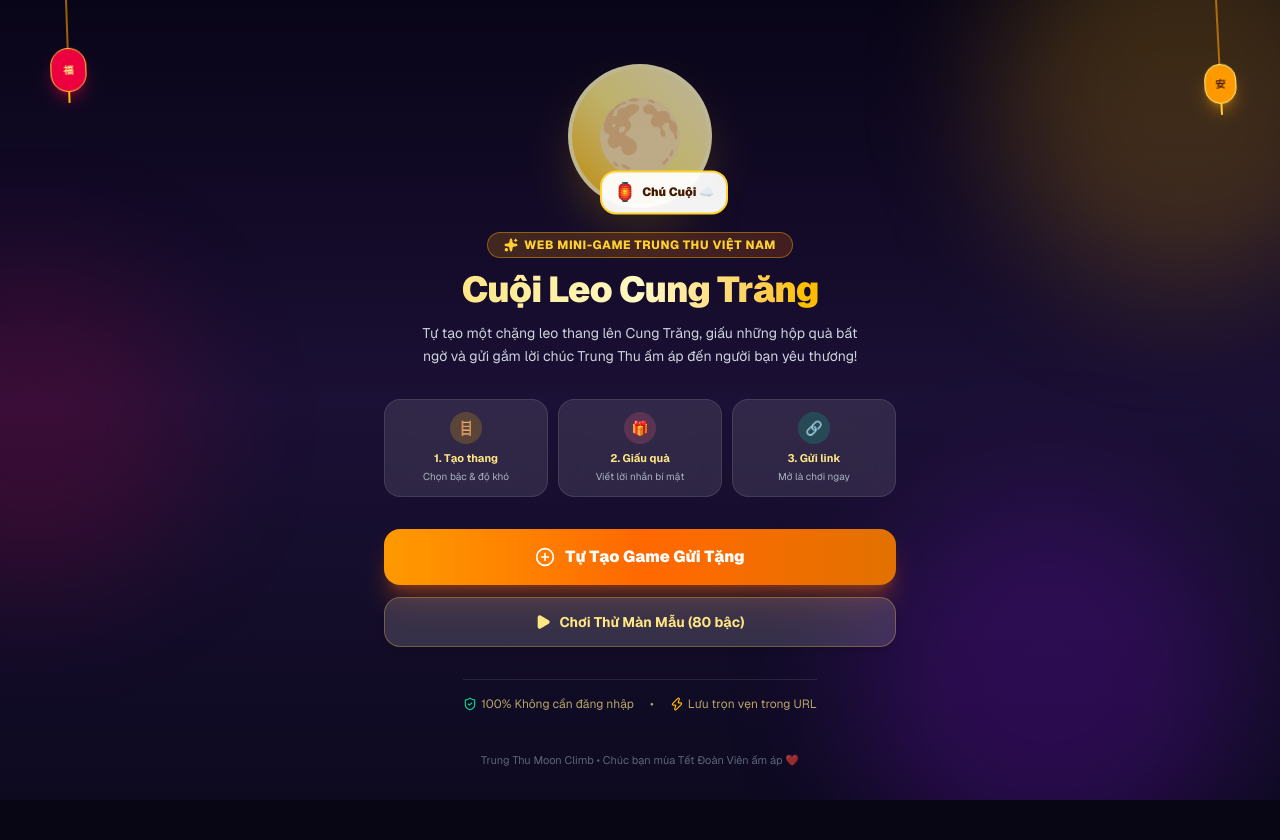
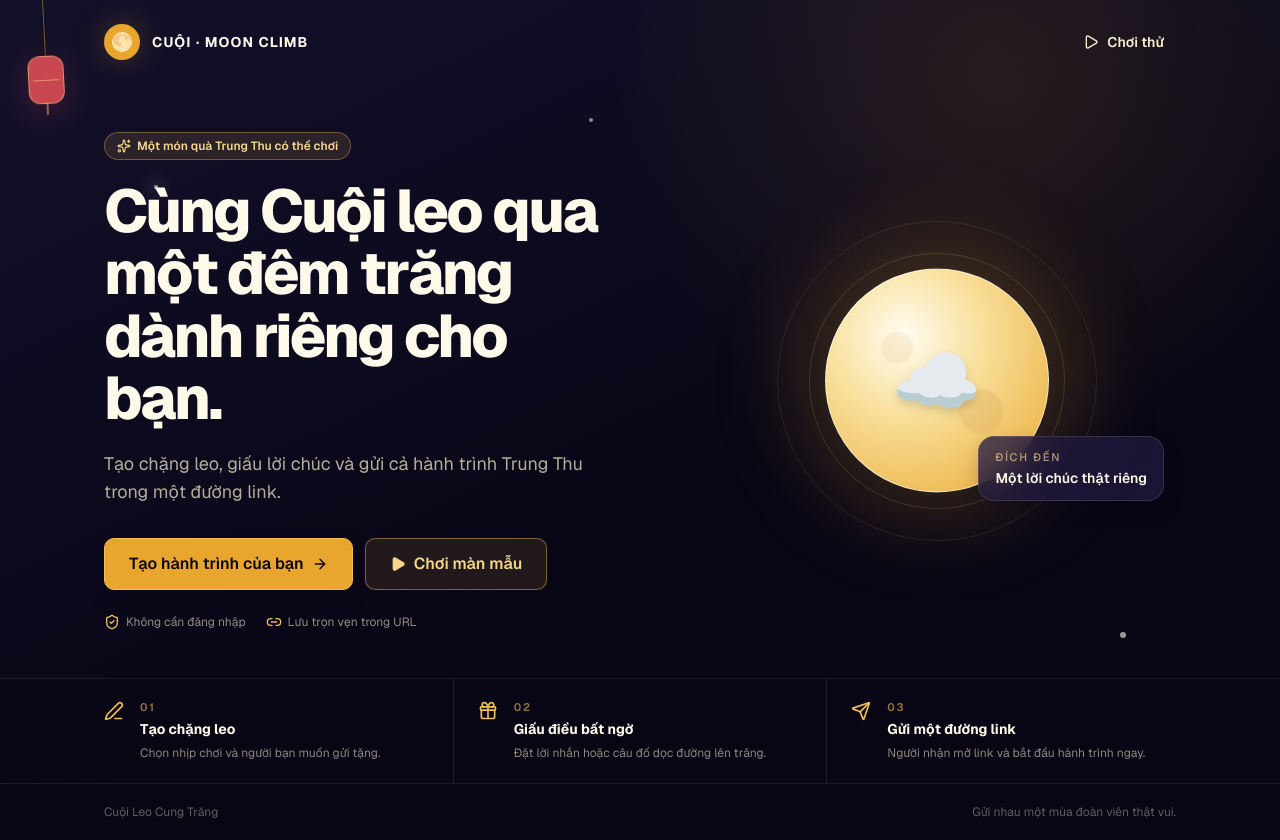
Before and after one commit to Akai1Shuichi/trung-thu-leo-thang, a Next.js app: page / in a window 1280 px wide. Before the commit the page ends 800 px from the top, so only its background shows below. Built offline with nearby package versions, Linux system fonts and the light colour scheme.

Commit message:
feat: unify home page visual hierarchy

```diff
--- a/src/app/page.tsx
+++ b/src/app/page.tsx
@@ -1,130 +1,153 @@
 import Link from "next/link";
-import { Sparkles, Play, PlusCircle, Zap, ShieldCheck } from "lucide-react";
+import {
+  ArrowRight,
+  Gift,
+  Link2,
+  PenLine,
+  Play,
+  Send,
+  ShieldCheck,
+  Sparkles,
+} from "lucide-react";
+import { Badge, buttonClassName } from "@/components/ui";
+
+const journeySteps = [
+  {
+    number: "01",
+    icon: PenLine,
+    title: "Tạo chặng leo",
+    description: "Chọn nhịp chơi và người bạn muốn gửi tặng.",
+  },
+  {
+    number: "02",
+    icon: Gift,
+    title: "Giấu điều bất ngờ",
+    description: "Đặt lời nhắn hoặc câu đố dọc đường lên trăng.",
+  },
+  {
+    number: "03",
+    icon: Send,
+    title: "Gửi một đường link",
+    description: "Người nhận mở link và bắt đầu hành trình ngay.",
+  },
+];
 
 export default function HomePage() {
   return (
-    <main className="min-h-screen bg-gradient-to-b from-[#090518] via-[#1b1035] to-[#0d0a20] text-white flex flex-col items-center justify-between p-4 sm:p-6 relative overflow-hidden">
-      {/* Hiệu ứng ánh trăng và đèn lồng phía sau */}
-      <div className="absolute -top-24 -right-24 w-96 h-96 bg-amber-400/20 rounded-full blur-3xl pointer-events-none" />
-      <div className="absolute top-1/3 -left-32 w-80 h-80 bg-rose-600/15 rounded-full blur-3xl pointer-events-none" />
-      <div className="absolute -bottom-20 right-10 w-96 h-96 bg-purple-600/20 rounded-full blur-3xl pointer-events-none" />
+    <main className="app-shell relative isolate flex min-h-[100svh] flex-col overflow-hidden">
+      <div className="pointer-events-none absolute inset-0 -z-10 opacity-60" aria-hidden="true">
+        <span className="absolute left-[12%] top-[22%] size-1 rounded-full bg-moon-50 shadow-[0_0_18px_4px_rgba(255,249,234,.4)]" />
+        <span className="absolute left-[46%] top-[14%] size-1 rounded-full bg-gold-300" />
+        <span className="absolute bottom-[24%] right-[12%] size-1.5 rounded-full bg-moon-50" />
+        <span className="absolute right-[30%] top-[42%] size-1 rounded-full bg-gold-300" />
+      </div>
 
-      {/* Đèn lồng treo trang trí hai góc trên */}
-      <div className="absolute top-0 left-6 sm:left-12 flex items-start gap-4 pointer-events-none z-20">
-        <div className="flex flex-col items-center animate-lanternSwing">
-          <div className="w-0.5 h-12 bg-amber-500/60" />
-          <div className="w-9 h-11 bg-rose-600 rounded-lg border border-amber-300 shadow-lg shadow-rose-600/40 relative flex items-center justify-center">
-            <span className="text-[10px] text-amber-200 font-bold">福</span>
-            <div className="absolute -bottom-3 w-0.5 h-3 bg-amber-400" />
+      <div className="pointer-events-none absolute left-6 top-0 hidden sm:block" aria-hidden="true">
+        <div className="lantern-swing flex flex-col items-center">
+          <div className="h-14 w-px bg-gold-500/45" />
+          <div className="relative h-12 w-9 rounded-[12px] border border-gold-300/50 bg-danger-600 shadow-[0_8px_34px_rgba(201,71,80,.28)]">
+            <div className="absolute inset-x-1 top-1/2 h-px bg-gold-300/55" />
+            <div className="absolute -bottom-3 left-1/2 h-3 w-px -translate-x-1/2 bg-gold-400" />
           </div>
         </div>
       </div>
 
-      <div className="absolute top-0 right-6 sm:right-12 flex items-start gap-4 pointer-events-none z-20">
-        <div className="flex flex-col items-center animate-lanternSwing" style={{ animationDelay: "0.6s" }}>
-          <div className="w-0.5 h-16 bg-amber-500/60" />
-          <div className="w-8 h-10 bg-amber-500 rounded-lg border border-yellow-200 shadow-lg shadow-amber-500/40 relative flex items-center justify-center">
-            <span className="text-[10px] text-amber-950 font-bold">安</span>
-            <div className="absolute -bottom-3 w-0.5 h-3 bg-amber-300" />
-          </div>
-        </div>
-      </div>
+      <header className="mx-auto flex w-full max-w-6xl items-center justify-between px-5 py-5 sm:px-8 lg:px-10">
+        <Link href="/" className="focus-ring flex items-center gap-3 rounded-lg" aria-label="Cuội Leo Cung Trăng — trang chủ">
+          <span className="flex size-9 items-center justify-center rounded-full bg-gold-500 text-lg shadow-[0_0_30px_rgba(233,166,47,.28)]">
+            🌕
+          </span>
+          <span className="text-sm font-bold tracking-[0.08em] text-moon-50">CUỘI · MOON CLIMB</span>
+        </Link>
+        <Link
+          href="/play"
+          className="focus-ring hidden min-h-11 items-center gap-2 rounded-[var(--radius-sm)] px-3 text-sm font-semibold text-moon-100 transition-colors hover:bg-white/8 sm:inline-flex"
+        >
+          <Play className="size-4" />
+          Chơi thử
+        </Link>
+      </header>
 
-      {/* Container Nội dung Chính */}
-      <div className="w-full max-w-lg my-auto py-8 z-10 flex flex-col items-center">
-        {/* Vầng Cung Trăng & Mascot Cuội */}
-        <div className="relative mb-6">
-          <div className="w-32 h-32 sm:w-36 sm:h-36 bg-gradient-to-tr from-amber-400 via-yellow-200 to-amber-100 rounded-full flex items-center justify-center shadow-2xl shadow-yellow-500/40 border-4 border-yellow-100/90 relative animate-pulse">
-            <div className="text-6xl sm:text-7xl transform hover:scale-110 transition-transform select-none cursor-pointer">
-              🌕
-            </div>
-          </div>
-          {/* Mascot Cuội tròn bông gòn mini bên cạnh trăng */}
-          <div className="absolute -bottom-2 -right-4 bg-white/95 px-3 py-1.5 rounded-2xl shadow-xl border-2 border-amber-300 flex items-center gap-1.5 animate-bounce">
-            <span className="text-lg">🏮</span>
-            <span className="text-xs font-black text-amber-950">Chú Cuội ☁️</span>
-          </div>
-        </div>
-
-        {/* Huy hiệu Trung Thu */}
-        <div className="inline-flex items-center gap-1.5 px-4 py-1 bg-gradient-to-r from-amber-500/20 to-orange-500/20 border border-amber-400/40 rounded-full text-amber-300 text-xs font-extrabold mb-3 uppercase tracking-wider backdrop-blur-md">
-          <Sparkles className="w-3.5 h-3.5 fill-amber-300 text-amber-300" />
-          <span>Web Mini-Game Trung Thu Việt Nam</span>
-        </div>
-
-        {/* Tiêu đề chính */}
-        <h1 className="text-3xl sm:text-4xl font-black text-transparent bg-clip-text bg-gradient-to-r from-amber-200 via-yellow-100 to-amber-400 text-center mb-3 tracking-tight">
-          Cuội Leo Cung Trăng
+      <section className="mx-auto grid w-full max-w-6xl flex-1 items-center gap-10 px-5 pb-12 pt-5 sm:px-8 sm:pt-10 lg:grid-cols-[1.05fr_.95fr] lg:gap-16 lg:px-10 lg:py-12">
+        <div className="ui-enter max-w-2xl">
+          <Badge className="mb-5">
+            <Sparkles className="size-3.5" />
+            Một món quà Trung Thu có thể chơi
+          </Badge>
+          <h1 className="max-w-xl text-4xl font-extrabold leading-[1.04] tracking-[-0.045em] text-moon-50 sm:text-5xl lg:text-6xl">
+            Cùng Cuội leo qua một đêm trăng dành riêng cho bạn.
           </h1>
-
-        {/* Mô tả ngắn */}
-        <p className="text-sm text-slate-200/90 text-center leading-relaxed max-w-md mb-8">
-          Tự tạo một chặng leo thang lên Cung Trăng, giấu những hộp quà bất ngờ và gửi gắm lời chúc Trung Thu ấm áp đến người bạn yêu thương!
+          <p className="mt-5 max-w-lg text-base leading-7 text-moon-100/72 sm:text-lg">
+            Tạo chặng leo, giấu lời chúc và gửi cả hành trình Trung Thu trong một đường link.
           </p>
 
-        {/* 3 Bước hoạt động đơn giản */}
-        <div className="w-full grid grid-cols-3 gap-2.5 mb-8">
-          <div className="bg-white/10 backdrop-blur-md p-3 rounded-2xl border border-white/10 text-center flex flex-col items-center">
-            <div className="w-8 h-8 rounded-full bg-amber-400/20 flex items-center justify-center text-sm mb-1.5">
-              🪜
-            </div>
-            <span className="text-[11px] font-bold text-amber-200">1. Tạo thang</span>
-            <p className="text-[10px] text-slate-300/80 mt-0.5">Chọn bậc & độ khó</p>
-          </div>
-
-          <div className="bg-white/10 backdrop-blur-md p-3 rounded-2xl border border-white/10 text-center flex flex-col items-center">
-            <div className="w-8 h-8 rounded-full bg-rose-400/20 flex items-center justify-center text-sm mb-1.5">
-              🎁
-            </div>
-            <span className="text-[11px] font-bold text-amber-200">2. Giấu quà</span>
-            <p className="text-[10px] text-slate-300/80 mt-0.5">Viết lời nhắn bí mật</p>
-          </div>
-
-          <div className="bg-white/10 backdrop-blur-md p-3 rounded-2xl border border-white/10 text-center flex flex-col items-center">
-            <div className="w-8 h-8 rounded-full bg-emerald-400/20 flex items-center justify-center text-sm mb-1.5">
-              🔗
-            </div>
-            <span className="text-[11px] font-bold text-amber-200">3. Gửi link</span>
-            <p className="text-[10px] text-slate-300/80 mt-0.5">Mở là chơi ngay</p>
-          </div>
-        </div>
-
-        {/* Nút hành động chính (CTAs) */}
-        <div className="w-full space-y-3">
+          <div className="mt-8 flex flex-col gap-3 sm:flex-row">
             <Link
               href="/create"
-            className="w-full py-4 px-6 bg-gradient-to-r from-amber-500 via-orange-500 to-amber-600 hover:from-amber-600 hover:to-orange-600 active:scale-95 text-white font-black text-base rounded-2xl shadow-xl shadow-orange-500/30 flex items-center justify-center gap-2.5 transition transform cursor-pointer"
+              className={buttonClassName({ variant: "primary", size: "lg", className: "group" })}
             >
-            <PlusCircle className="w-5 h-5" />
-            <span>Tự Tạo Game Gửi Tặng</span>
+              Tạo hành trình của bạn
+              <ArrowRight className="size-4 transition-transform group-hover:translate-x-0.5" />
             </Link>
-
             <Link
               href="/play"
-            className="w-full py-3.5 px-6 bg-white/15 hover:bg-white/20 border border-amber-300/30 active:scale-95 text-amber-200 font-bold text-sm rounded-2xl flex items-center justify-center gap-2 transition cursor-pointer backdrop-blur-md shadow-md"
+              className={buttonClassName({ variant: "secondary", size: "lg" })}
             >
-            <Play className="w-4 h-4 fill-amber-200" />
-            <span>Chơi Thử Màn Mẫu (80 bậc)</span>
+              <Play className="size-4 fill-current" />
+              Chơi màn mẫu
             </Link>
           </div>
 
-        {/* Cam kết không backend */}
-        <div className="mt-8 pt-4 border-t border-white/10 text-xs text-amber-200/70 flex items-center justify-center gap-4 flex-wrap">
-          <span className="flex items-center gap-1">
-            <ShieldCheck className="w-3.5 h-3.5 text-emerald-400" />
-            <span>100% Không cần đăng nhập</span>
+          <div className="mt-6 flex flex-wrap gap-x-5 gap-y-2 text-xs text-moon-100/58">
+            <span className="flex items-center gap-1.5">
+              <ShieldCheck className="size-4 text-gold-400" />
+              Không cần đăng nhập
             </span>
-          <span>•</span>
-          <span className="flex items-center gap-1">
-            <Zap className="w-3.5 h-3.5 text-amber-400" />
-            <span>Lưu trọn vẹn trong URL</span>
+            <span className="flex items-center gap-1.5">
+              <Link2 className="size-4 text-gold-400" />
+              Lưu trọn vẹn trong URL
             </span>
           </div>
         </div>
 
-      {/* Footer */}
-      <footer className="text-center text-[11px] text-slate-400/60 pb-2 z-10">
-        Trung Thu Moon Climb • Chúc bạn mùa Tết Đoàn Viên ấm áp ❤️
+        <div className="relative mx-auto flex w-full max-w-md items-center justify-center py-5 sm:py-10 lg:max-w-none" aria-hidden="true">
+          <div className="absolute size-64 rounded-full border border-gold-300/10 sm:size-80" />
+          <div className="absolute size-52 rounded-full border border-gold-300/16 sm:size-64" />
+          <div className="moon-float relative flex size-44 items-center justify-center rounded-full border border-white/60 bg-[radial-gradient(circle_at_35%_30%,#fffdf2_0%,#f8df99_38%,#e9a62f_100%)] shadow-[0_0_90px_24px_rgba(233,166,47,.22)] sm:size-56">
+            <span className="absolute left-[25%] top-[28%] size-8 rounded-full bg-gold-600/10 blur-[1px]" />
+            <span className="absolute bottom-[26%] right-[20%] size-11 rounded-full bg-gold-700/10 blur-[1px]" />
+            <span className="text-6xl drop-shadow-lg sm:text-7xl">☁️</span>
+          </div>
+          <div className="night-surface absolute bottom-1 right-1 px-4 py-3 sm:bottom-8 sm:right-3">
+            <p className="text-[11px] font-medium uppercase tracking-[0.16em] text-gold-300/70">Đích đến</p>
+            <p className="mt-0.5 text-sm font-semibold text-moon-50">Một lời chúc thật riêng</p>
+          </div>
+        </div>
+      </section>
+
+      <section className="border-y border-white/8 bg-night-950/28">
+        <ol
+          aria-label="Cách tạo hành trình"
+          className="mx-auto flex w-full max-w-6xl flex-col divide-y divide-white/10 px-5 sm:px-8 md:flex-row md:divide-x md:divide-y-0 lg:px-10"
+        >
+          {journeySteps.map(({ number, icon: Icon, title, description }) => (
+            <li key={number} className="flex gap-4 py-5 md:flex-1 md:px-6 md:first:pl-0 md:last:pr-0">
+              <div className="pt-0.5 text-gold-400">
+                <Icon className="size-5" />
+              </div>
+              <div>
+                <p className="text-[11px] font-semibold tracking-[0.16em] text-gold-400/62">{number}</p>
+                <h2 className="mt-1 text-sm font-bold text-moon-50">{title}</h2>
+                <p className="mt-1 text-xs leading-5 text-moon-100/56">{description}</p>
+              </div>
+            </li>
+          ))}
+        </ol>
+      </section>
+
+      <footer className="mx-auto flex w-full max-w-6xl flex-col gap-1 px-5 py-5 text-xs text-moon-100/38 sm:flex-row sm:items-center sm:justify-between sm:px-8 lg:px-10">
+        <span>Cuội Leo Cung Trăng</span>
+        <span>Gửi nhau một mùa đoàn viên thật vui.</span>
       </footer>
     </main>
   );
```
Also changed, not shown: scripts/test-ui-contracts.mjs (+8 -0 lines). Lines whose indentation alone changed are shown as unchanged.
